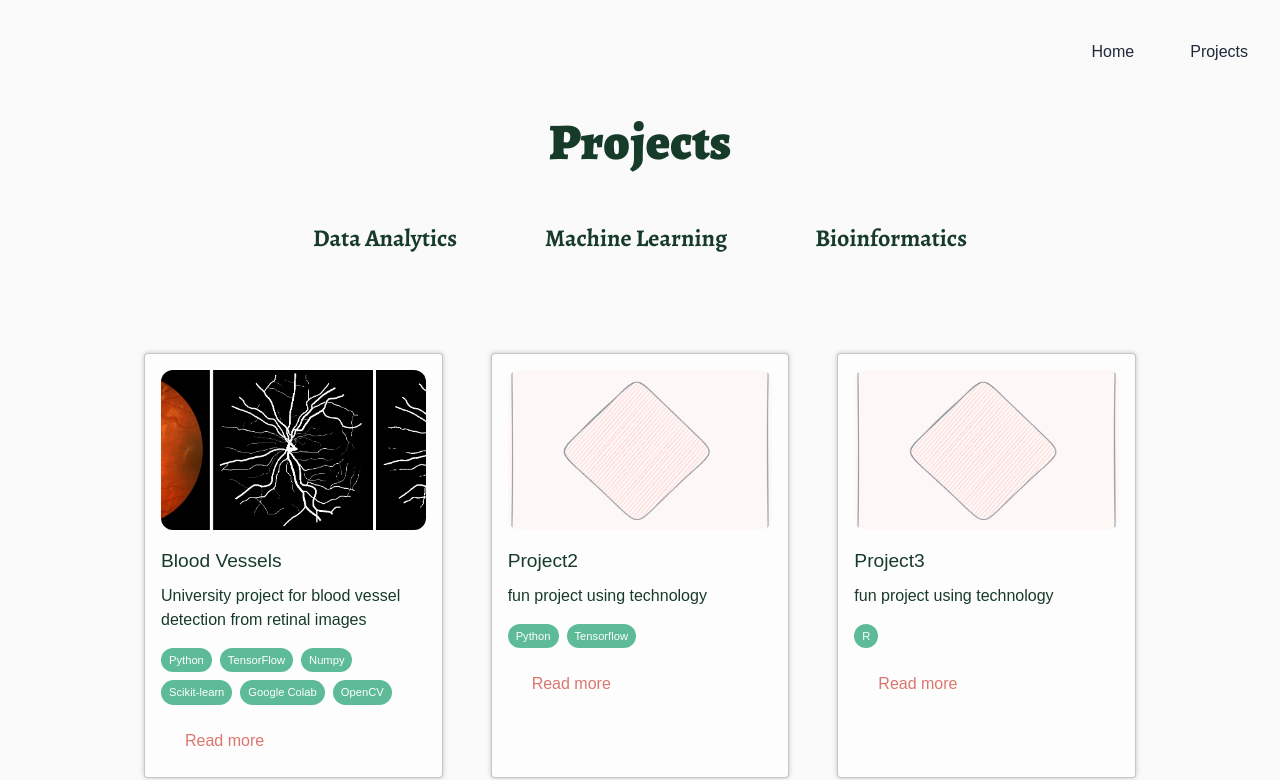
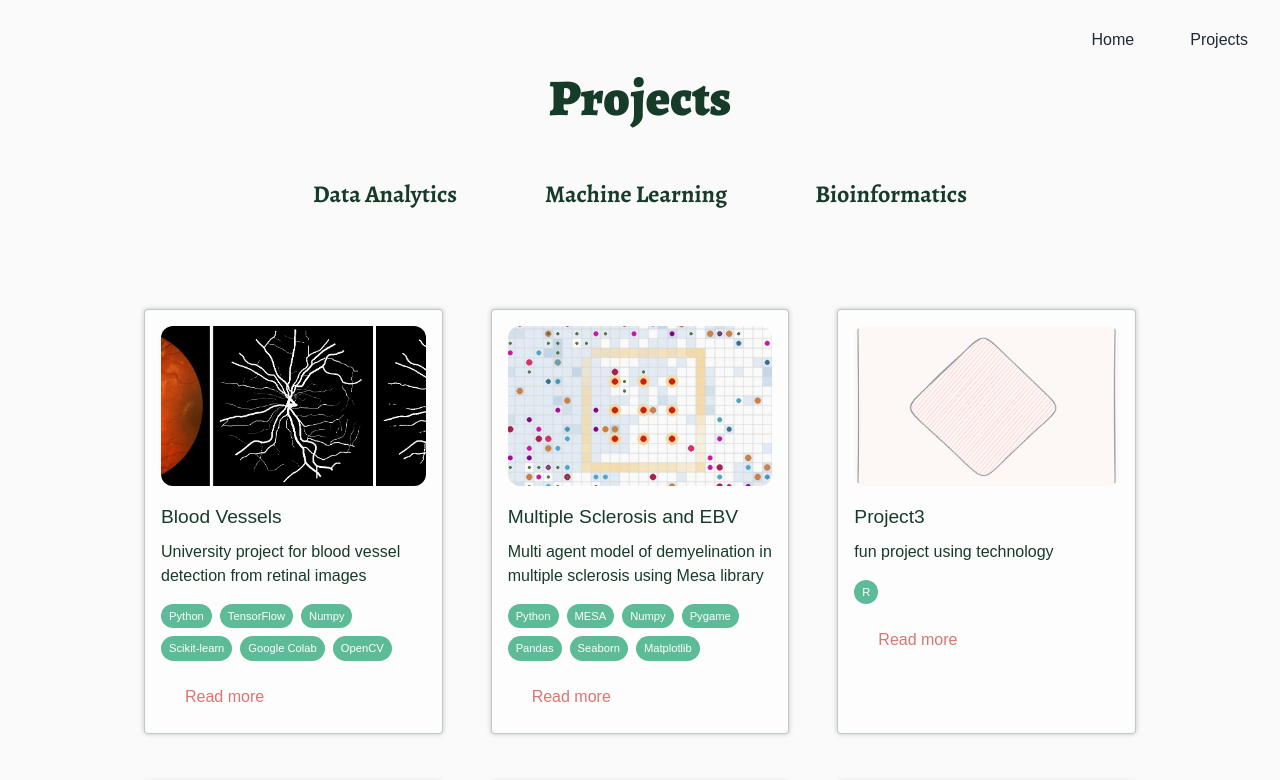
Before and after one commit to MarKr17/Portfolio, a SvelteKit app: page /Projects in a window 1280 px wide. Shown: the top 780 px of the page. Built offline with nearby package versions, Linux system fonts and the light colour scheme; a web font is replaced by a local one.

Commit message:
added images project2

```diff
--- a/src/lib/data/projects.json
+++ b/src/lib/data/projects.json
@@ -5,6 +5,7 @@
         "short_description": "University project for blood vessel detection from retinal images",
         "categories": ["machine-learning", "bioinformatics"],
         "tags": ["Python", "TensorFlow", "Numpy", "Scikit-learn", "Google Colab", "OpenCV"],
+        "title_image":"/assets/projects/Project1/Image_03L.png",
         "images": ["/assets/projects/Project1/Image_03L.png", "/assets/projects/Project1/Image_05R.png"],
         "repo": "https://github.com/MarKr17/BloodVessels",
         "takeaways":[
@@ -17,13 +18,22 @@
         "description": "This project focuses on developing a deep learning-based solution to automatically detect blood vessels in retinal images. The ability to identify blood vessels is crucial for diagnosing various eye diseases, such as diabetic retinopathy, glaucoma, and age-related macular degeneration. By leveraging TensorFlow, an open-source machine learning framework, the project aims to train a convolutional neural network (CNN) to efficiently and accurately segment blood vessels from retinal images. By automating the process of blood vessel detection in retinal images, this project aims to aid in the timely diagnosis of eye diseases and reduce the workload of healthcare professionals."
     },
     "Project2":{
-        "name": "Project2",
+        "name": "Multiple Sclerosis and EBV",
         "id": "2",
-        "description": "Very fun very import very big project bringing busines value big biznez people things",
-        "short_description": "fun project using technology",
-        "categories": "machine-learning",
-        "tags": ["Python", "Tensorflow"],
-        "images": ["/assets/projects/Project_image.png"]
+        "short_description": "Multi agent model of demyelination in multiple sclerosis using Mesa library",
+        "categories": "bioinformatics",
+        "tags": ["Python", "MESA", "Numpy", "Pygame", "Pandas", "Seaborn", "Matplotlib"],
+        "title_image": "/assets/projects/Project2/title_image.jpg",
+        "images": ["/assets/projects/Project2/model.gif"],
+        "repo": "https://github.com/MarKr17/Praca-magisterska/tree/main",
+        "takeaways":[
+            "Developed a multi-agent simulation model to study the relationship between Epstein-Barr Virus (EBV) infection and Multiple Sclerosis (MS).",
+            "Utilized the MESA library for agent-based modeling and simulation.",
+            "Tested hypotheses related to MS development, including molecular mimicry, epitope spreading, and bystander activation.",
+            "Analyzed simulation data using Pandas and visualized results with Seaborn and Matplotlib.",
+            "Gained experience in using Pygame for visualizing model dynamics."
+        ],
+        "description": "This project focuses on creating a multi-agent simulation model to investigate the relationship between Epstein-Barr Virus (EBV) infection and the onset of Multiple Sclerosis (MS). Using agent-based modeling, the project aims to test three key hypotheses related to MS development: molecular mimicry, epitope spreading, and bystander activation. The model simulates immune system interactions and demyelination processes, providing insights into how EBV may trigger MS. The project also includes visualizing the model dynamics using the Pygame library and analyzing the collected data with various plots."
     },
     "Project3":{
         "name": "Project3",
@@ -32,6 +42,7 @@
         "short_description": "fun project using technology",
         "categories": "bioinformatics",
         "tags": "R",
+        "title_image":"/assets/projects/Project_image.png",
         "images": ["/assets/projects/Project_image.png"]
     },
     "Project4":{
@@ -41,6 +52,7 @@
         "short_description": "fun project using technology",
         "categories": "machine-learning",
         "tags": ["Python", "Tensorflow"],
+        "title_image":"/assets/projects/Project_image.png",
         "images": ["/assets/projects/Project_image.png"]
     },
     "Project5":{
@@ -50,6 +62,7 @@
         "short_description": "fun project using technology",
         "categories": "data-analytics",
         "tags": "Python",
+        "title_image":"/assets/projects/Project_image.png",
         "images": ["/assets/projects/Project_image.png"]
     },
     "Project6":{
@@ -59,6 +72,7 @@
         "short_description": "fun project using technology",
         "categories": "bioinformatics",
         "tags": "R",
+        "title_image":"/assets/projects/Project_image.png",
         "images": ["/assets/projects/Project_image.png"]
     }
 
--- a/src/routes/Navbar.svelte
+++ b/src/routes/Navbar.svelte
@@ -10,7 +10,7 @@
   <div>
     <div>
       <nav
-        class="container px-6 py-8 mx-auto md:flex md:justify-between md:items-center"
+        class="container px-6 py-0 pt-5 pb-0 mx-auto md:flex md:justify-between md:items-center"
       >
         <div class="flex items-center justify-between">
           <!-- Mobile menu button -->
--- a/src/routes/Project_page/+page.svelte
+++ b/src/routes/Project_page/+page.svelte
@@ -3,14 +3,14 @@
     import {base} from '$app/paths';
     import {Project} from '../../store.js';
 </script>
-<div class="flex flex-col items-center gap-10 py-20">
+<div class="flex flex-col items-center gap-10 py-10 md:py-20">
     <!-- Project Title -->
     <div>
         <h2 class="text-3xl font-semibold">{get(Project).name}</h2>
     </div>
 
     <!-- Tags Section -->
-    <div class="flex flex-wrap gap-2 px-10 md:px-20 mt-4">
+    <div class="flex flex-wrap gap-2 px-6 md:px-20 mt-4">
         {#each get(Project).tags as tag}
             <span class="tag bigger">
                 {tag}
@@ -19,12 +19,13 @@
     </div>
 </div>
 
-<div class="flex flex-col md:flex-row gap-10 px-10 md:px-20">
+<!-- Responsive Flex Layout for Images, Description, and Key Takeaways -->
+<div class="flex flex-col gap-10 px-6 md:flex-row md:px-20">
     <!-- Images Section -->
     <div class="flex-1">
-        <div>
+        <div class="w-2/3 md:w-3/4 lg:w-full">
         {#each get(Project).images as image}
-            <img class="w-full max-w-md rounded-xl mb-10 object-cover center" src="{base}{image}" alt="Project Image"/>
+            <img class="w-full rounded-xl mb-10 object-cover center" src="{base}{image}" alt="Project Image"/>
         {/each}
         </div>
     </div>
@@ -41,14 +42,13 @@
         <ul class="list-disc pl-6">
             {#each get(Project).takeaways as takeaway}
             <li>{takeaway}</li>
-            <!-- Add more takeaways here as needed -->
             {/each}
         </ul>
     </div>
 </div>
 
 <!-- GitHub Link Section (aligned right) -->
-<div class="flex justify-end mt-6 px-10 md:px-20">
+<div class="flex justify-end mt-6 px-6 md:px-20">
     <a href="{get(Project).repo}" target="_blank" class="bg-[var(--lm_accent)] text-white py-2 px-6 rounded-lg text-xl transition-all duration-200">
         View on GitHub
     </a>
--- a/src/routes/Projects/+page.svelte
+++ b/src/routes/Projects/+page.svelte
@@ -37,7 +37,7 @@
     {#each Object.entries(filtered_Projects) as [id, project]}
         <div class="card border rounded-lg shadow-md overflow-hidden relative flex flex-col p-4">
             <!-- Project Image -->
-            <img class="h-40 max-w-full rounded-xl object-cover mb-4" src="{base}{project.images[0]}" alt="{project.name}"/>
+            <img class="h-40 max-w-full rounded-xl object-cover mb-4" src="{base}{project.title_image}" alt="{project.name}"/>
 
             <!-- Project Title -->
             <h3 class="text-lg font-semibold mb-2">{project.name}</h3>
```
Also changed, not shown: static/assets/projects/Project2/title_image.jpg (added), 1 other file (tests, documents, lock files or other folders).
